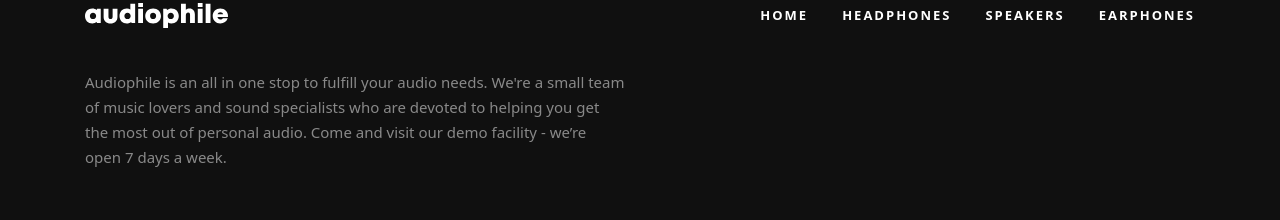
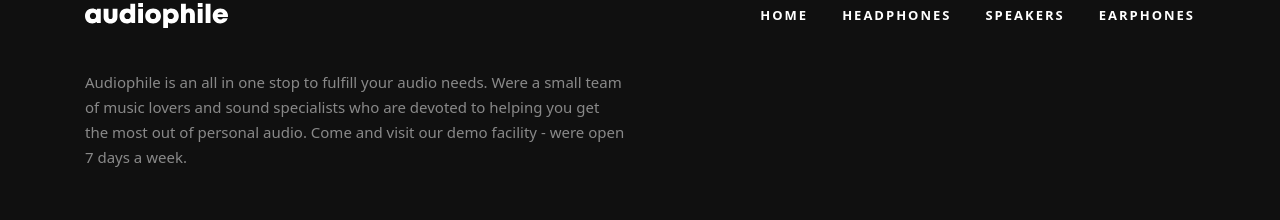
Before and after one commit to codejohnson89/audiophile, a Next.js app: page / in a window 1280 px wide. Shown: the part 3458-3678 px from the top of the page. Built offline with nearby package versions, Linux system fonts and the light colour scheme.

Commit message:
Fixed build issues

```diff
--- a/components/Footer/index.js
+++ b/components/Footer/index.js
@@ -25,7 +25,7 @@ export default function Footer() {
                     <div className='middle'>
                         <div className='text'>
                             <p>
-                            Audiophile is an all in one stop to fulfill your audio needs. We're a small team of music lovers and sound specialists who are devoted to helping you get the most out of personal audio. Come and visit our demo facility - we’re open 7 days a week.
+                            Audiophile is an all in one stop to fulfill your audio needs. Were a small team of music lovers and sound specialists who are devoted to helping you get the most out of personal audio. Come and visit our demo facility - were open 7 days a week.
                             </p>
                         </div>
                     </div>
--- a/pages/checkout/index.js
+++ b/pages/checkout/index.js
@@ -68,7 +68,7 @@ export default function Checkout () {
     total()
     VAT()
     gt()
-  }, [])
+  })
 
     return (
         <>
```
